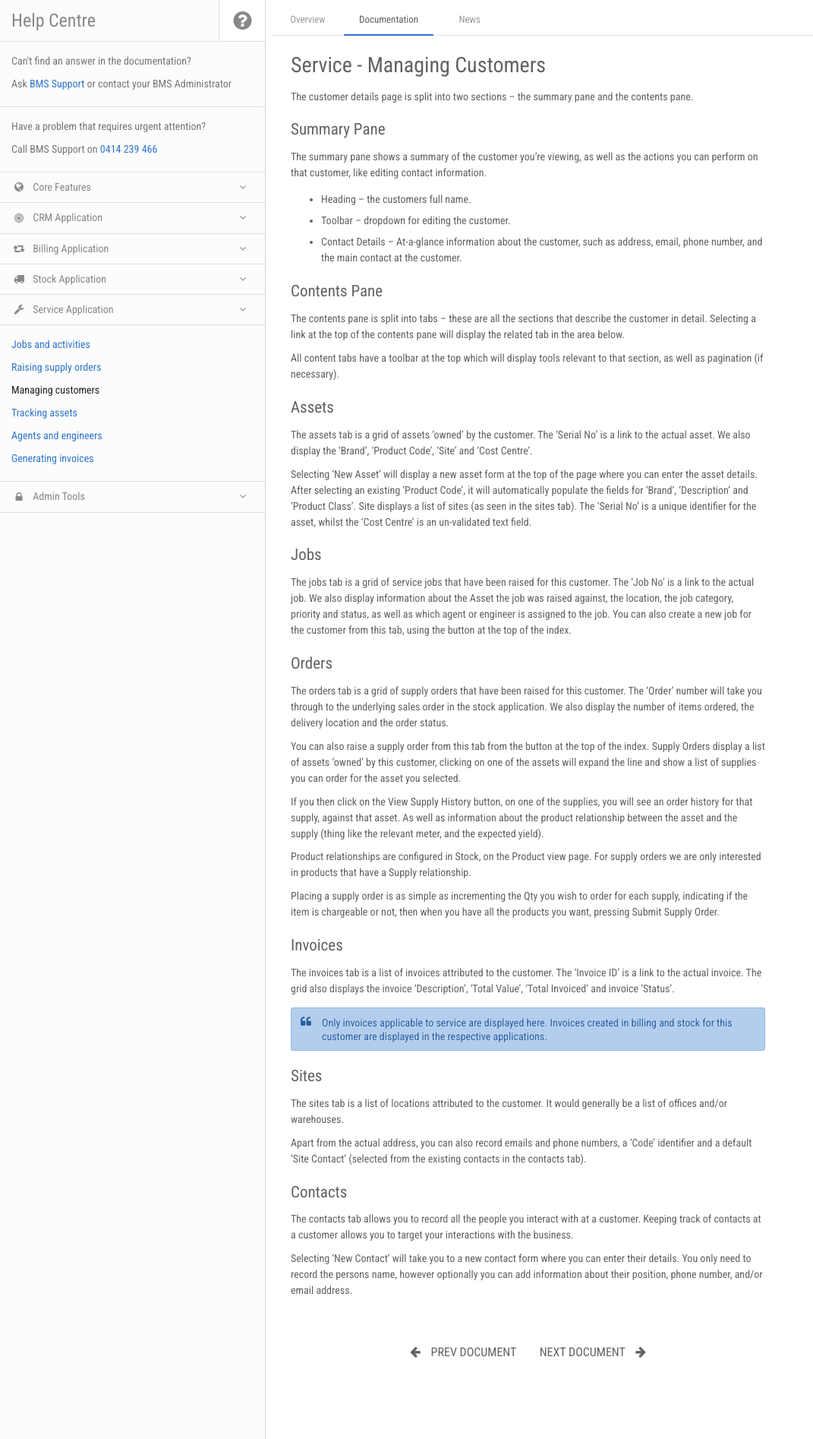
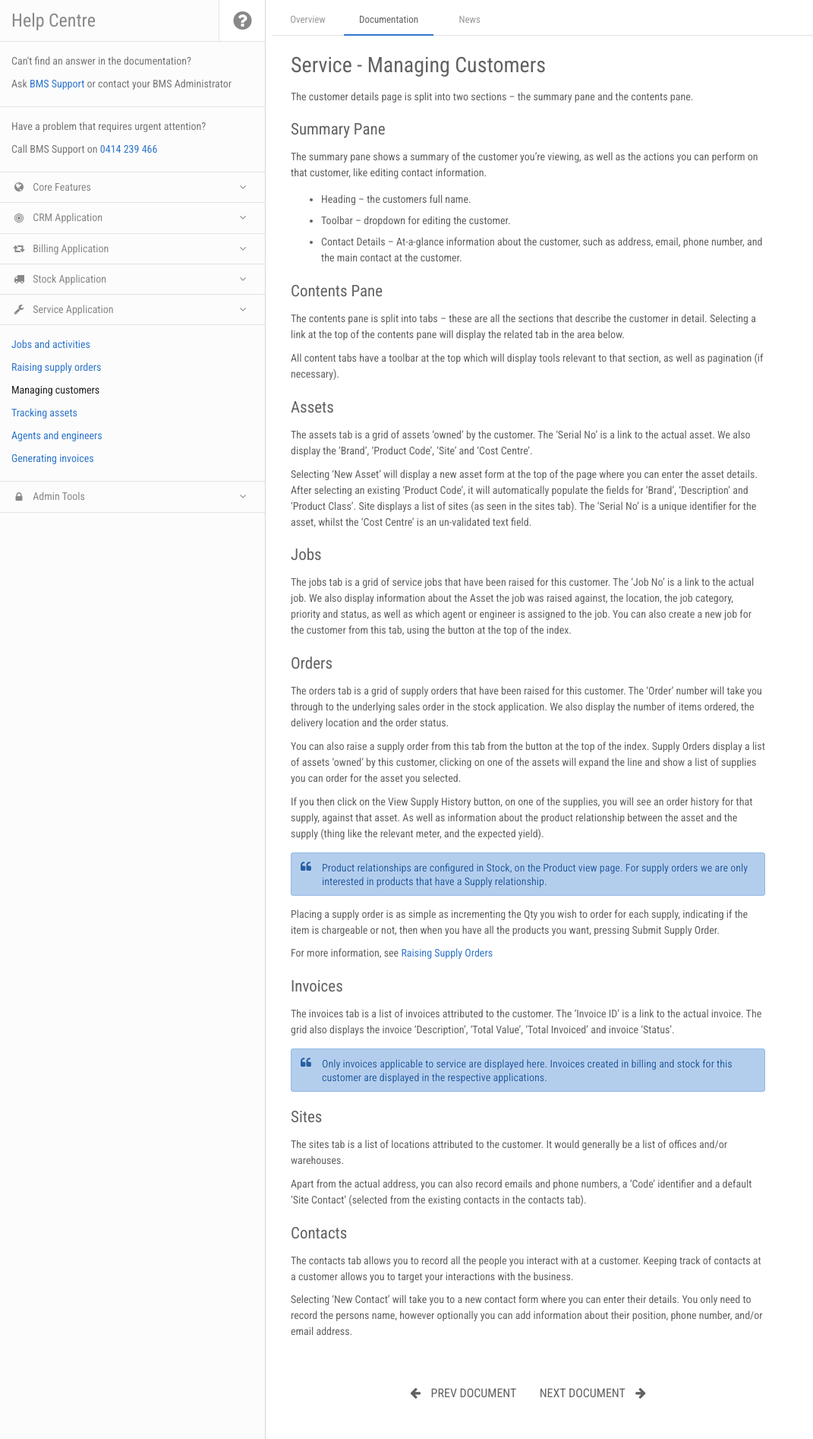
Before and after one commit to ambit/bms-support, a Jekyll site: the page built from docs/service-managing-customers.md, in a window 1280 px wide. Shown: the whole page at 76% size, without its empty margins (0-1071 px from the left). Built offline with Jekyll 4.4.1, drawn with Linux system fonts in a browser that asks for light colours; nearby versions of some CDN libraries.

Commit message:
update links

```diff
--- a/docs/service-managing-customers.md
+++ b/docs/service-managing-customers.md
@@ -41,9 +41,14 @@ You can also raise a supply order from this tab from the button at the top of th
 
 If you then click on the View Supply History button, on one of the supplies, you will see an order history for that supply, against that asset. As well as information about the product relationship between the asset and the supply (thing like the relevant meter, and the expected yield).
 
-Product relationships are configured in Stock, on the Product view page. For supply orders we are only interested in products that have a Supply relationship.
+<div class="note info">
+  <span class="fa fa-quote-left fa-lg">&nbsp;</span>
+  <h5>Product relationships are configured in Stock, on the Product view page. For supply orders we are only interested in products that have a Supply relationship.</h5>
+</div>
 
 Placing a supply order is as simple as incrementing the Qty you wish to order for each supply, indicating if the item is chargeable or not, then when you have all the products you want, pressing Submit Supply Order.
+
+For more information, see [Raising Supply Orders](../service-raising-supply-orders/)
 
 ## Invoices
 
```
Also changed, not shown: docs/crm-finding-contacts.md (+1 -1 lines).
